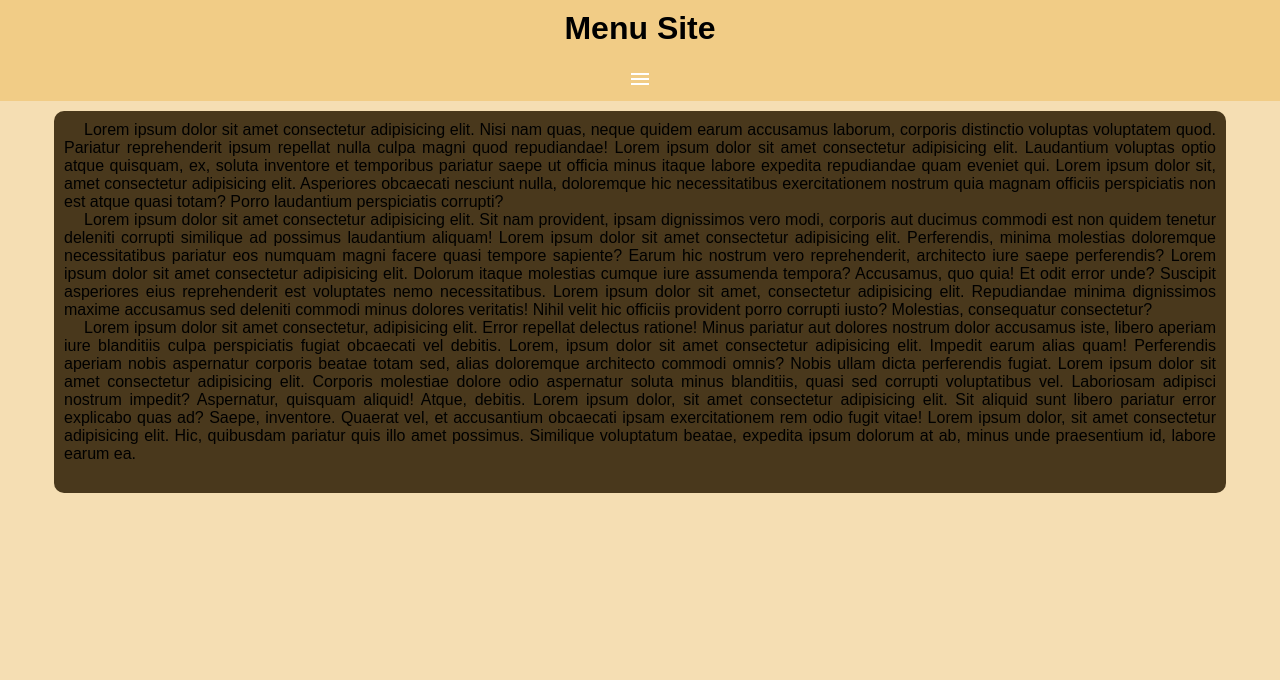
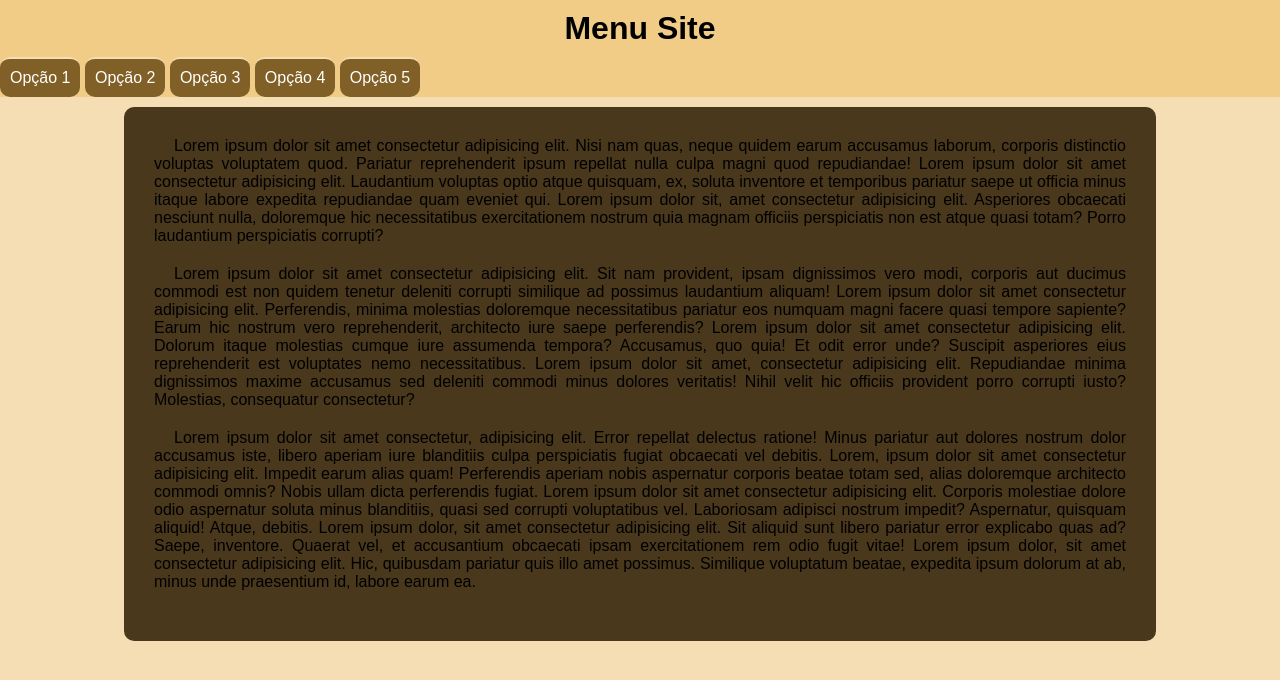
Before and after one commit to LorenzoHzK/HTML---CSS, a plain HTML site: page ex026/mq005/index.html in a window 1280 px wide. Drawn offline with nearby package versions, Linux system fonts and the light colour scheme.

Commit message:
configurando o menu e colocando algum JS

```diff
--- /dev/null
+++ b/ex026/mq005/estilos/midia-query.css
@@ -0,0 +1,16 @@
+@charset "UTF-8";
+
+@media screen and (min-width: 992px){
+    #burguer{
+        display: none;
+    }
+    menu{
+        display: block;
+    }
+    menu > ul > li{
+        display: inline-block;
+    }
+    main{
+        width: 992px;
+    }
+}
--- a/ex026/mq005/estilos/style.css
+++ b/ex026/mq005/estilos/style.css
@@ -46,7 +46,8 @@ menu a {
     text-align: center;
     background-color: rgb(128, 96, 38);
     color: white;
-    border-top: 2px solid wheat
+    border-top: 2px solid wheat;
+    border-radius: 10px;
 }
 
 menu a:hover{
@@ -58,8 +59,12 @@ main{
     background-color: rgb(73, 56, 28);
     margin: auto;
     margin-top: 10px;
+    padding: 20px;
+    border-radius: 10px;
+}
+
+main p{
     padding: 10px;
-    border-radius: 10px;
 }
 
 article h2{
--- a/ex026/mq005/index.html
+++ b/ex026/mq005/index.html
@@ -6,18 +6,19 @@
     <title>Menu responsivo</title>
     <link href="https://fonts.googleapis.com/css2?family=Material+Symbols+Outlined" rel="stylesheet" />
     <link rel="stylesheet" href="estilos/style.css">
+    <link rel="stylesheet" href="estilos/midia-query.css">
 </head>
-<body>
+<body onresize="mudouTamanho()">
     <header>
         <h1>Menu Site</h1>
         <span class="material-symbols-outlined" id="burguer" onclick="cliqueMenu()">menu</span>
         <menu id="itens">
             <ul>
                 <li><a href="#" target="_blank">Opção 1</a></li>
-                <li><a href="#" target="_blank">Opção 1</a></li>
-                <li><a href="#" target="_blank">Opção 1</a></li>
-                <li><a href="#" target="_blank">Opção 1</a></li>
-                <li><a href="#" target="_blank">Opção 1</a></li>
+                <li><a href="#" target="_blank">Opção 2</a></li>
+                <li><a href="#" target="_blank">Opção 3</a></li>
+                <li><a href="#" target="_blank">Opção 4</a></li>
+                <li><a href="#" target="_blank">Opção 5</a></li>
             </ul>
         </menu>
     </header>
@@ -33,6 +34,15 @@
         </article>
     </main>
     <script>
+        function mudouTamanho(){
+            if (window.innerWidth >= 992) {
+            itens.style.display  = 'block'
+            } else {
+                itens.style.display = 'none'
+            }
+        }
+
+
         function cliqueMenu(){
            if (itens.style.display == 'block'){
             itens.style.display = 'none'
```
